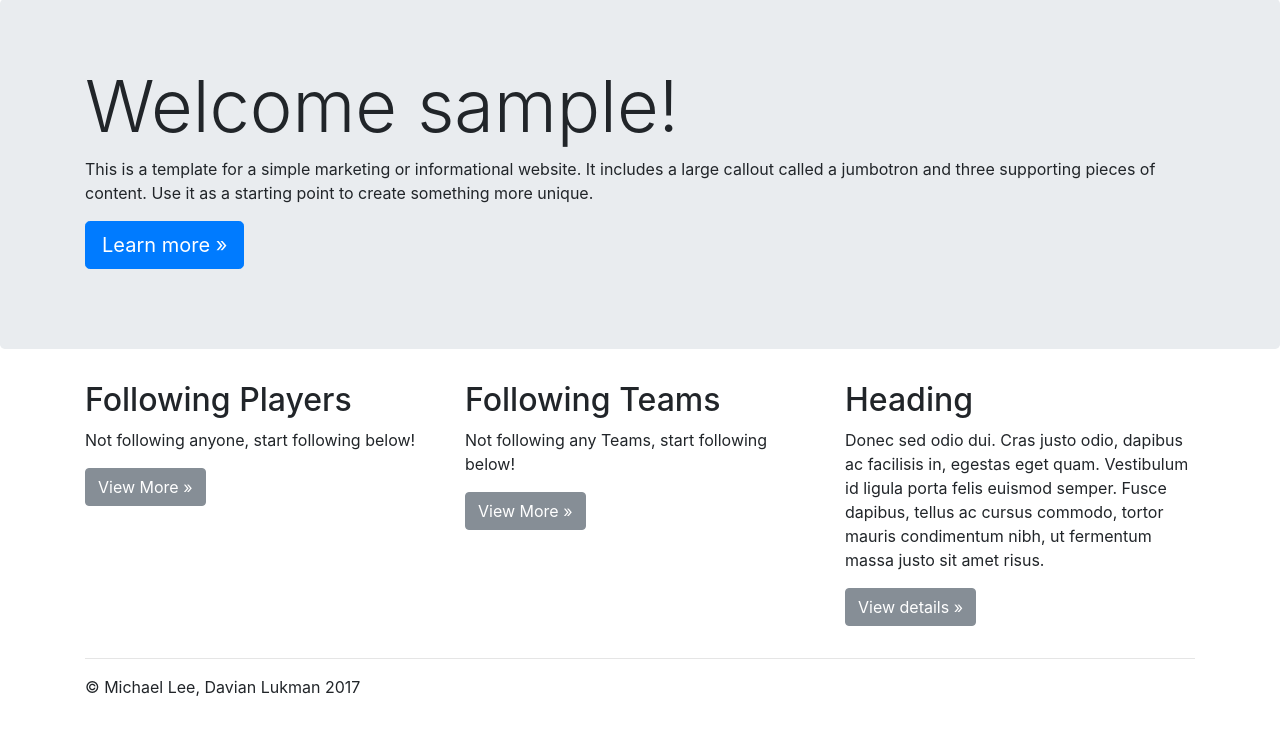
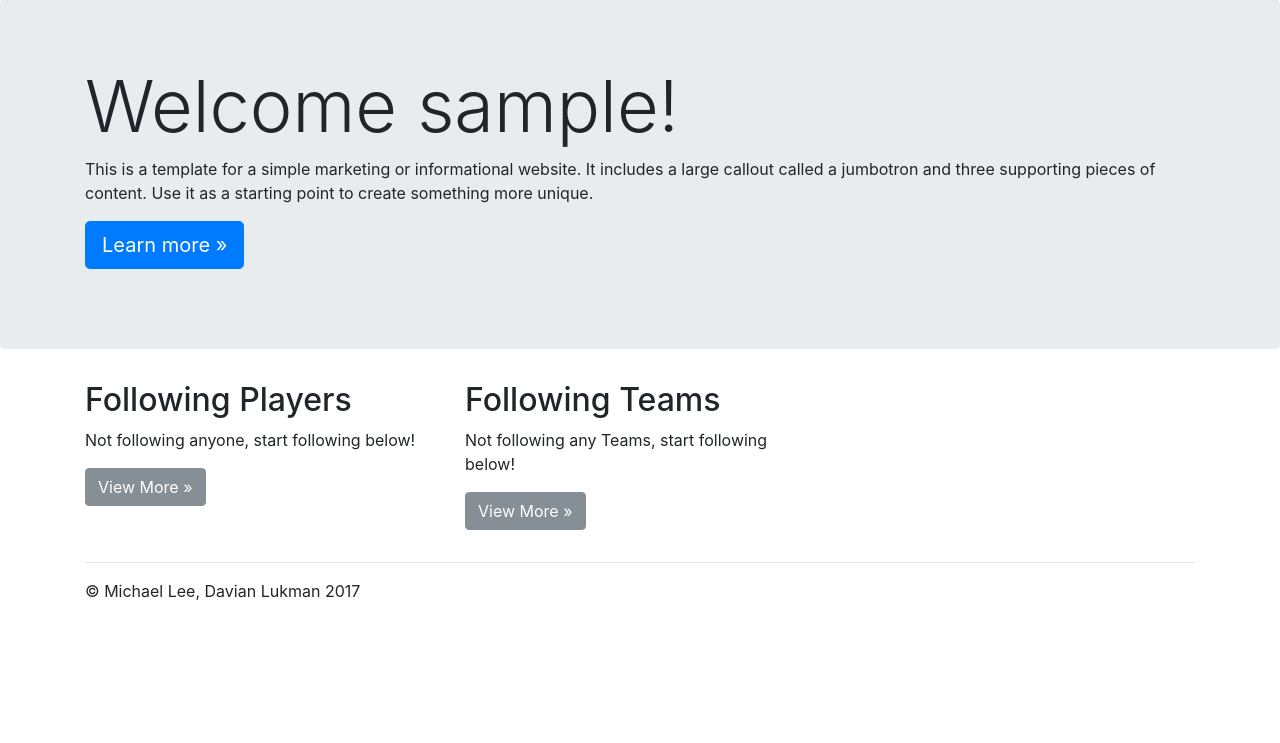
Before and after one commit to willmichael/Databases_finalproj, a PHP site: page /account.php in a window 1280 px wide. Shown: the part 57-800 px from the top of the page. Run offline with PHP 8.4, Linux system fonts and the light colour scheme; the visitor is signed in with stand-in values (Sample User, id 1); data that the repository does not hold is empty; some libraries are stand-ins or nearby versions.

Commit message:
fixing account

```diff
--- a/account.php
+++ b/account.php
@@ -91,11 +91,6 @@ include('session.php');
                 ?>
             <p><a class="btn btn-secondary" href="team.php" role="button">View More &raquo;</a></p>
           </div>
-          <div class="col-md-4">
-            <h2>Heading</h2>
-            <p>Donec sed odio dui. Cras justo odio, dapibus ac facilisis in, egestas eget quam. Vestibulum id ligula porta felis euismod semper. Fusce dapibus, tellus ac cursus commodo, tortor mauris condimentum nibh, ut fermentum massa justo sit amet risus.</p>
-            <p><a class="btn btn-secondary" href="#" role="button">View details &raquo;</a></p>
-          </div>
         </div>
 
         <hr>
```
